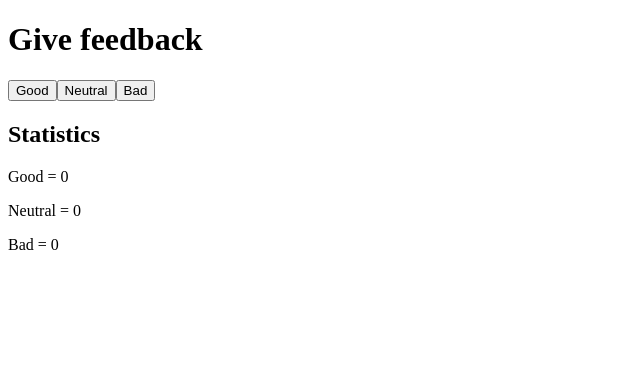
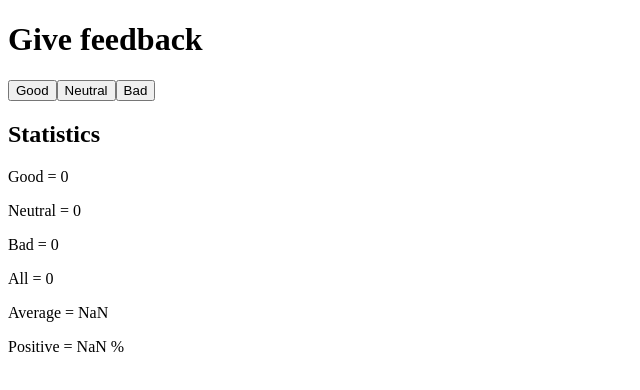
Before and after one commit to tukkimiesjonni/fullstackopen, a React (Vite) app in the folder part1/part1_project2/: page / in a window 1280 px wide. Shown: the top 390 px of the page, without its empty margins (0-640 px from the left). Built offline with nearby package versions, Linux system fonts and the light colour scheme.

Commit message:
Added exercise 1.7 modifications

```diff
--- a/part1/part1_project2/src/App.jsx
+++ b/part1/part1_project2/src/App.jsx
@@ -29,6 +29,9 @@ const App = () => {
         <p>Good = {good}</p>
         <p>Neutral = {neutral}</p>
         <p>Bad = {bad}</p>
+        <p>All = {good + neutral + bad}</p>
+        <p>Average = {(good * 1 + bad * -1) / (good + bad + neutral)}</p>
+        <p>Positive = {100 * (good / (good + neutral + bad))} %</p>
       </div>
     </div>
   )
```
